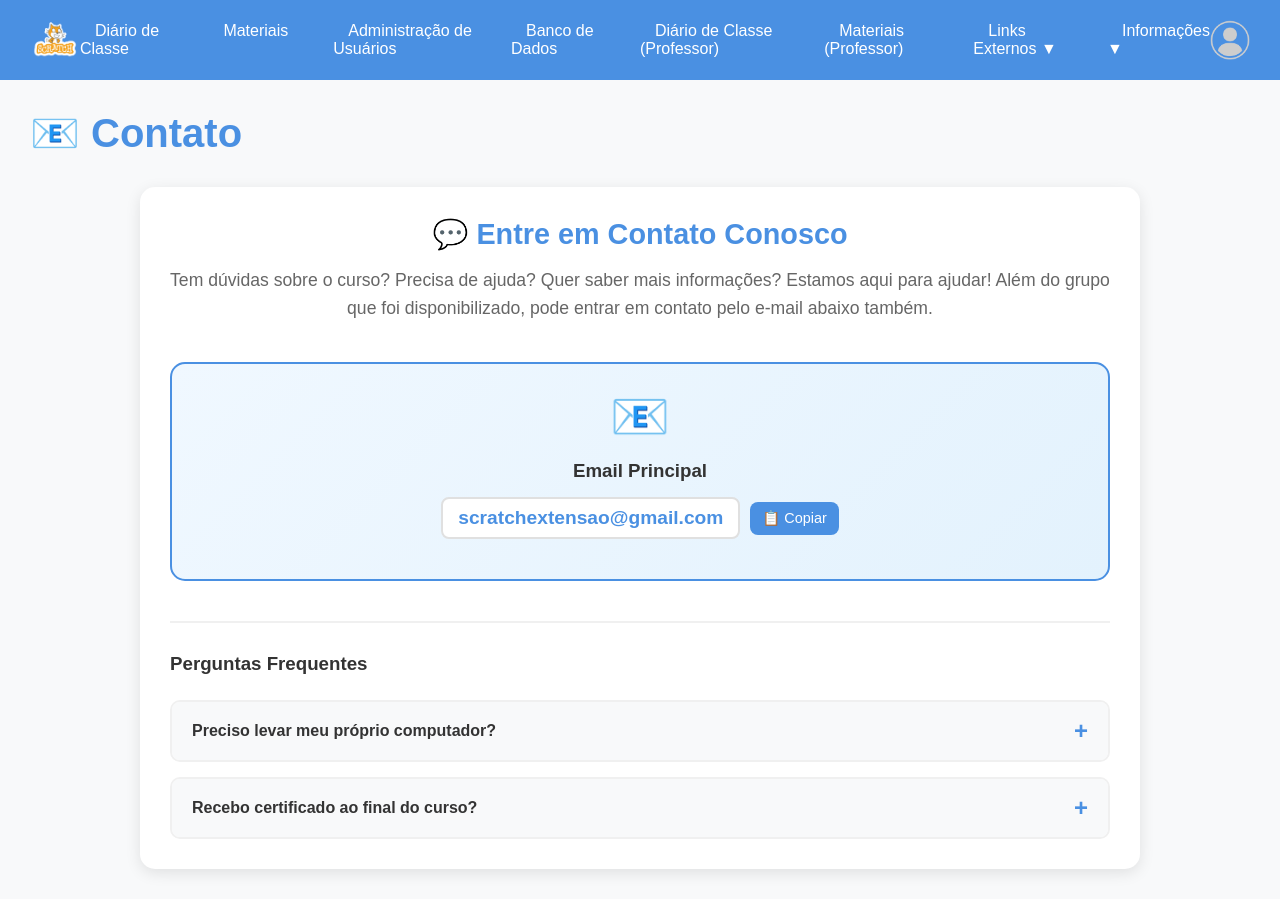
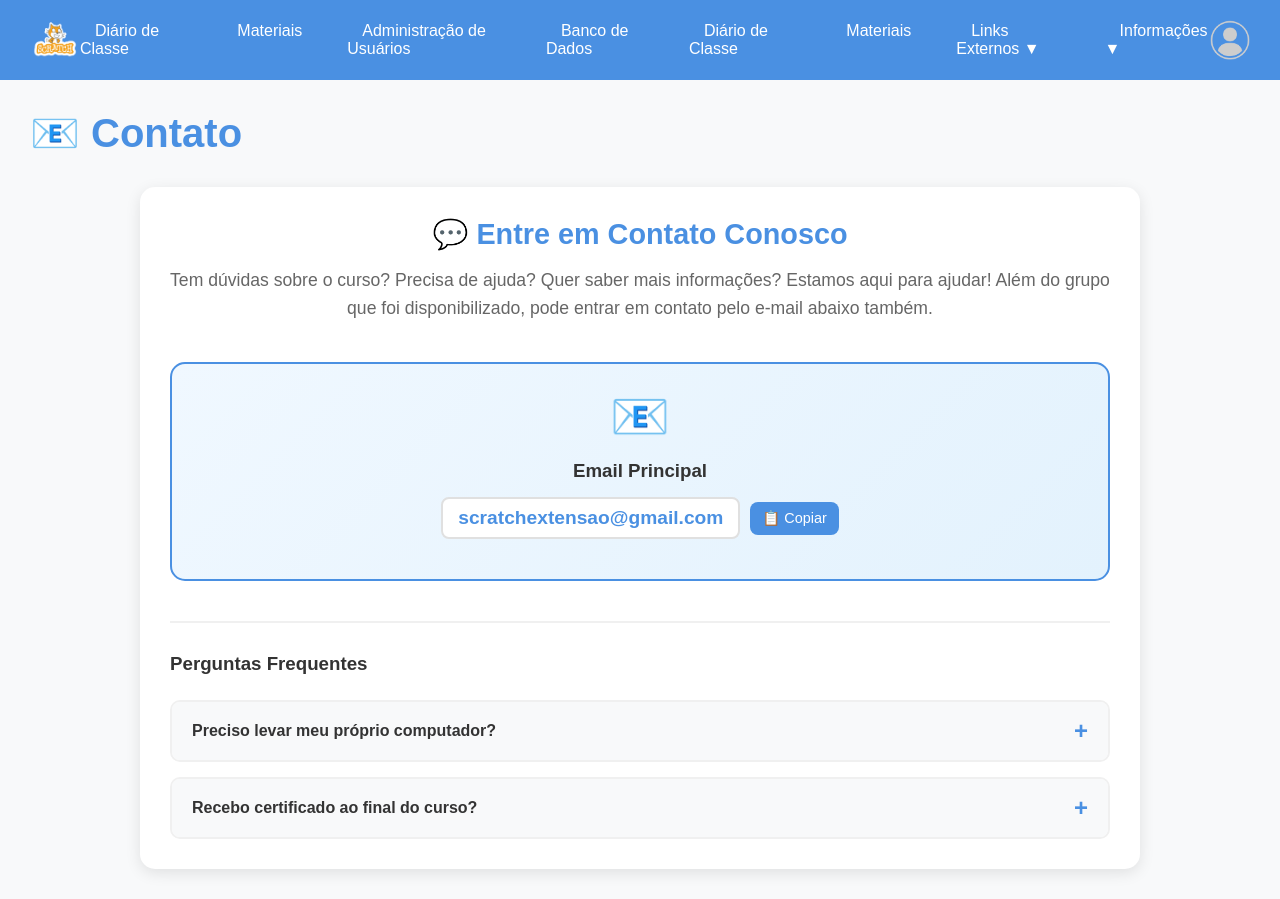
Before and after one commit to six-o-six/Projeto_Final3, a plain HTML site: page Fábio/PROJETO_FINAL/contato.html in a window 1280 px wide. Drawn offline with Linux system fonts and the light colour scheme; sample sign-in values are in the browser's storage.

Commit message:
ultimos ajustes

```diff
--- a/Fábio/PROJETO_FINAL/contato.html
+++ b/Fábio/PROJETO_FINAL/contato.html
@@ -19,8 +19,8 @@
 
                     <li id="navAdmin"><a href="admin.html">Administração de Usuários</a></li>
                     <li id="navBancoDados"><a href="database.html">Banco de Dados</a></li>
-                    <li id="navDiarioClasseProf"><a href="teacher-diary.html">Diário de Classe (Professor)</a></li>
-                    <li id="navMateriaisProf"><a href="teacher-materials.html">Materiais (Professor)</a></li>
+                    <li id="navDiarioClasseProf"><a href="teacher-diary.html">Diário de Classe</a></li>
+                    <li id="navMateriaisProf"><a href="teacher-materials.html">Materiais</a></li>
 
                     <li class="dropdown">
                         <a href="#">Links Externos ▼</a>
@@ -313,7 +313,5 @@
 
         }
     </style>
-
 </body>
-
 </html>
--- a/Fábio/PROJETO_FINAL/script.js
+++ b/Fábio/PROJETO_FINAL/script.js
@@ -1,3 +1,4 @@
+
 // REMOÇÃO: A base de dados de usuários e as funções addUser/loadUsers hardcoded não são mais necessárias, pois o login e gerenciamento de usuários agora são feitos pelo backend.
 // const users = { ... }
 // function addUser(username, password, role = "student", name = "") { { ... } }
```
Also changed, not shown: Fábio/PROJETO_FINAL/calendario-aulas.html (+2 -2 lines), Fábio/PROJETO_FINAL/diary.html (+1 -0 lines), Fábio/PROJETO_FINAL/endereco-aula.html (+2 -2 lines), Fábio/PROJETO_FINAL/horario-onibus.html (+2 -2 lines), Fábio/PROJETO_FINAL/materials.html (+2 -2 lines), Fábio/PROJETO_FINAL/index.html (line endings or trailing spaces).
